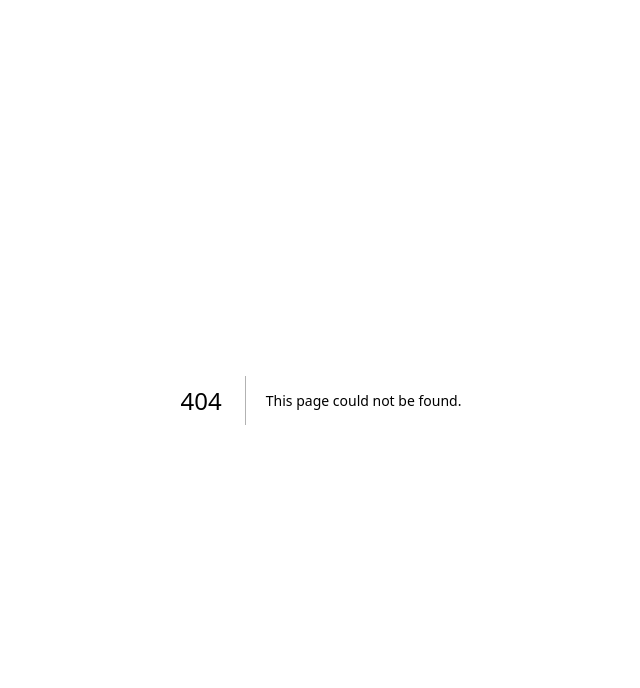
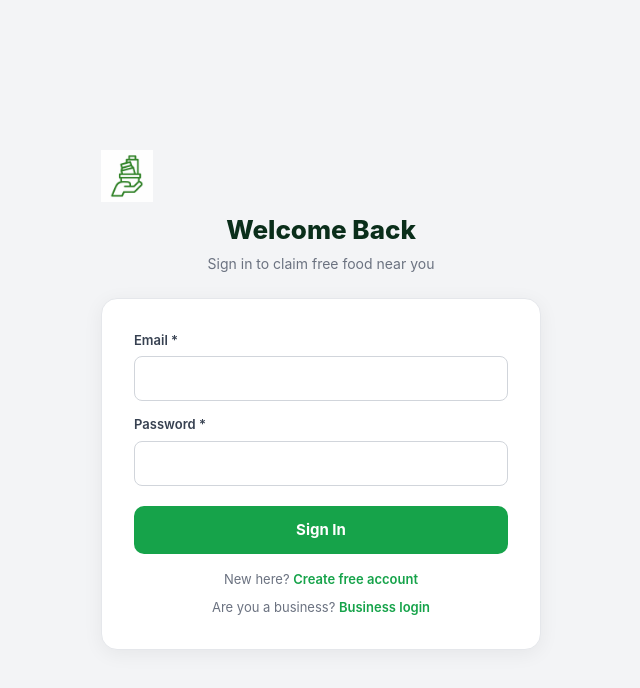
Before and after one commit to jirehandre23/gawa-loop, a Next.js app: page /customer/login in a window 1280 px wide. Before the commit this address had no page. Shown: the top 688 px of the page, without its empty margins (319-959 px from the left). Built offline with nearby package versions, Linux system fonts and the light colour scheme; no server answers.

Commit message:
Create page.tsx

```diff
--- /dev/null
+++ b/app/customer/login/page.tsx
@@ -0,0 +1,74 @@
+"use client";
+import { useState } from "react";
+import { createClient } from "@supabase/supabase-js";
+
+const supabase = createClient(
+  process.env.NEXT_PUBLIC_SUPABASE_URL!,
+  process.env.NEXT_PUBLIC_SUPABASE_ANON_KEY!
+);
+
+export default function CustomerLogin() {
+  const [form, setForm]         = useState({ email: "", password: "" });
+  const [submitting, setSubmitting] = useState(false);
+  const [error, setError]       = useState("");
+
+  const inp: React.CSSProperties = {
+    width: "100%", padding: "11px 14px", borderRadius: "8px",
+    border: "1px solid #d1d5db", fontSize: "14px", color: "#111827",
+    outline: "none", boxSizing: "border-box", background: "#fff",
+  };
+  const lbl: React.CSSProperties = { display: "block", fontSize: "13px", fontWeight: 600, color: "#374151", marginBottom: "6px" };
+
+  async function handleSubmit(e: React.FormEvent) {
+    e.preventDefault();
+    setError(""); setSubmitting(true);
+    const { error: authErr } = await supabase.auth.signInWithPassword({
+      email: form.email,
+      password: form.password,
+    });
+    if (authErr) { setError(authErr.message); setSubmitting(false); return; }
+    window.location.href = "/browse";
+  }
+
+  return (
+    <div style={{ minHeight: "100vh", background: "#f3f4f6", padding: "32px 16px", fontFamily: "-apple-system,BlinkMacSystemFont,'Segoe UI',sans-serif", display: "flex", alignItems: "center" }}>
+      <div style={{ maxWidth: "440px", width: "100%", margin: "0 auto" }}>
+        <div style={{ textAlign: "center", marginBottom: "24px" }}>
+          <a href="/"><img src="/gawa-logo-green.png" alt="GAWA Loop" style={{ width: "52px", height: "52px", objectFit: "contain", marginBottom: "8px" }}/></a>
+          <h1 style={{ margin: "0 0 4px", fontSize: "26px", fontWeight: 800, color: "#0a2e1a" }}>Welcome Back</h1>
+          <p style={{ margin: 0, fontSize: "14px", color: "#6b7280" }}>Sign in to claim free food near you</p>
+        </div>
+
+        <div style={{ background: "#fff", border: "1px solid #e5e7eb", borderRadius: "16px", padding: "32px", boxShadow: "0 4px 20px rgba(0,0,0,0.06)" }}>
+          <form onSubmit={handleSubmit}>
+            {error && (
+              <div style={{ background: "#fef2f2", border: "1px solid #fecaca", borderRadius: "8px", padding: "10px 14px", marginBottom: "16px", color: "#991b1b", fontSize: "13px" }}>
+                {error}
+              </div>
+            )}
+            <div style={{ marginBottom: "14px" }}>
+              <label style={lbl}>Email *</label>
+              <input style={inp} type="email" required value={form.email} onChange={e => setForm(f => ({ ...f, email: e.target.value }))}/>
+            </div>
+            <div style={{ marginBottom: "20px" }}>
+              <label style={lbl}>Password *</label>
+              <input style={inp} type="password" required value={form.password} onChange={e => setForm(f => ({ ...f, password: e.target.value }))}/>
+            </div>
+            <button type="submit" disabled={submitting}
+              style={{ width: "100%", background: submitting ? "#9ca3af" : "#16a34a", color: "#fff", border: "none", padding: "13px", borderRadius: "10px", cursor: submitting ? "not-allowed" : "pointer", fontSize: "15px", fontWeight: 700 }}>
+              {submitting ? "Signing in..." : "Sign In"}
+            </button>
+          </form>
+          <p style={{ textAlign: "center", marginTop: "16px", fontSize: "13px", color: "#6b7280" }}>
+            New here?{" "}
+            <a href="/customer/signup" style={{ color: "#16a34a", fontWeight: 600, textDecoration: "none" }}>Create free account</a>
+          </p>
+          <p style={{ textAlign: "center", marginTop: "8px", fontSize: "13px", color: "#6b7280" }}>
+            Are you a business?{" "}
+            <a href="/business/login" style={{ color: "#16a34a", fontWeight: 600, textDecoration: "none" }}>Business login</a>
+          </p>
+        </div>
+      </div>
+    </div>
+  );
+}
```
